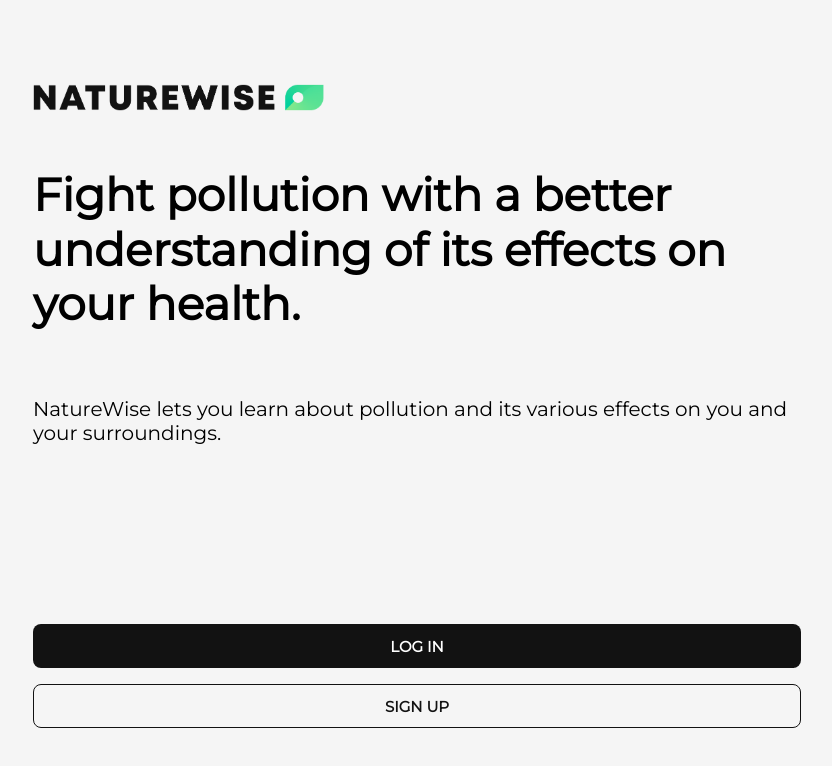
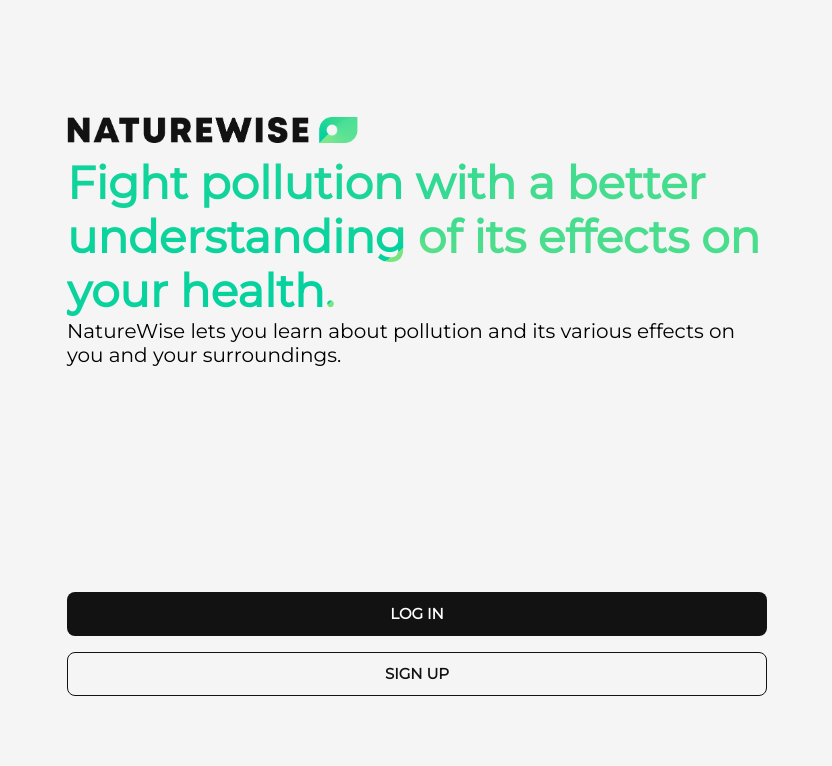
Before and after one commit to BenjaminC4illet/naturewise, a React (Create React App) app: page / in a window 1280 px wide. Shown: the top 766 px of the page, without its empty margins (223-1055 px from the left). Built offline with nearby package versions, Linux system fonts and the light colour scheme.

Commit message:
Added a card component

```diff
--- a/src/App.css
+++ b/src/App.css
@@ -8,6 +8,7 @@ html{
   text-align: center;
   font-family: 'Montserrat', sans-serif;
   width: 60%;
+  max-width: 700px;
   margin-right: auto;
   margin-left: auto;
   height: 100vh;
@@ -30,6 +31,13 @@ html{
   background: conic-gradient(from 4.384rad, #00D19F, #7AE582);
   -webkit-background-clip: text;
   -webkit-text-fill-color: transparent;
+  font-weight: bolder;
+  animation-name: rotate;
+  animation-duration: 10s;
+  animation-iteration-count: infinite;
+  -webkit-animation-timing-function: linear; /* Chrome, Safari, Opera */
+  animation-timing-function: linear;
+  transition: 1s ease-in-out all
 }
 
 img{
@@ -40,10 +48,31 @@ img{
 .logo{
   display: flex;
   flex-direction: column;
- justify-content: left;
+  justify-content: space-between;
+  max-height: 33%;
 }
 
 .baseline{
   text-align: left;
   font-size: var( --sd-global-font-size-2);
 }
+
+@keyframes rotate {
+  0% {
+    background: conic-gradient(from 0rad, #00D19F, #7AE582);
+    -webkit-background-clip: text;
+    -webkit-text-fill-color: transparent;
+  }
+
+  50% {
+    background: conic-gradient(from 180rad, #00D19F, #7AE582);
+    -webkit-background-clip: text;
+    -webkit-text-fill-color: transparent;
+  }
+
+  100% {
+    background: conic-gradient(from 360rad, #00D19F, #7AE582);
+    -webkit-background-clip: text;
+    -webkit-text-fill-color: transparent;
+  }
+}
--- a/src/App.js
+++ b/src/App.js
@@ -2,6 +2,7 @@ import logo from './logo.svg';
 import './App.css';
 import { Button } from './stories/Button.jsx';
 import { Text } from './stories/Text.jsx';
+import { Card } from './stories/Card.jsx';
 
 function App() {
   const maintitle = 'Fight pollution with a better understanding of its effects on your health.';
--- /dev/null
+++ b/src/stories/Card.jsx
@@ -0,0 +1,40 @@
+import React from 'react';
+import PropTypes from 'prop-types';
+import './card.css';
+
+/**
+ * Primary UI component for user interaction
+ */
+export const Card = ({ title, item1, item2, item3, item4, info, active, ...props }) => {
+  return (
+    <div className={['storybook-card', `storybook-card--${active}`].join(' ')} {...props}>
+        <div className='cardHeader'>
+          <p>{title}</p>
+          <p>{info}</p>
+        </div>
+        <ul>
+          <li>{item1}</li>
+          <li>{item2}</li>
+          <li>{item3}</li>
+          <li>{item4}</li>
+        </ul>
+    </div>
+  );
+};
+
+Card.propTypes = {
+  /**
+   * Is this the principal call to action on the page?
+   */
+  active: PropTypes.bool,
+  onClick: PropTypes.func.isRequired,
+  /**
+   * What background color to use
+   */
+};
+
+Card.defaultProps = {
+  active: false,
+  title: 'Hello, world',
+  onClick: undefined,
+};
--- a/src/stories/Text.jsx
+++ b/src/stories/Text.jsx
@@ -8,7 +8,7 @@ import './text.css';
 export const Text = ({ label, type, ...props }) => {
   return (
     <p
-      className={['storybook-text', `storybook-text--${type}`].join(' ')}
+      className={['storybook-text', `storybook-text--${type}`, `${type}`].join(' ')}
       {...props}
     >
         {label}
--- /dev/null
+++ b/src/stories/card.css
@@ -0,0 +1,57 @@
+@import "../App.css";
+@import "../_variables.css";
+
+*{
+margin: 0;
+}
+
+li{
+  line-height: 20px;
+}
+
+.storybook-card {
+  font-family: "Montserrat", Helvetica, Arial, sans-serif;
+  text-align: left;
+  width: 340px;
+  padding: 12px 18px;
+  background-color: var(--sd-global-colors-white);
+  border-radius: 8px;
+  border: 2px solid transparent;
+  transition: all .15s ease-in-out;
+  color: var(--sd-global-colors-chinese-black);
+}
+
+.storybook-card  li{
+  margin-top: 8px;
+}
+
+.cardHeader{
+  display: flex;
+  flex-direction: row;
+  justify-content: space-between;
+  font-weight: bold;
+  font-size: var( --sd-global-font-size-2);
+  letter-spacing: var( --sd-global-letter-spacing-0);
+}
+
+.cardHeader > p:first-of-type{
+  background: var( --sd-global-colors-chinese-black);
+  -webkit-background-clip: text;
+  -webkit-text-fill-color: transparent;
+}
+.cardHeader > p{
+  background: var( --sd-global-colors-chinese-silver);
+  -webkit-background-clip: text;
+  -webkit-text-fill-color: transparent;
+}
+
+.storybook-card--true > .cardHeader > p{
+  background: conic-gradient(from 4.384rad, #00D19F, #7AE582);
+  -webkit-background-clip: text;
+  -webkit-text-fill-color: transparent;
+}
+
+.storybook-card--true{
+  box-shadow: 0px 0px 12px 0px rgba(122,229,130,0.5);
+  border: 2px solid #7AE582;
+}
```
Also changed, not shown: 2 other files (tests, documents, lock files or other folders).
